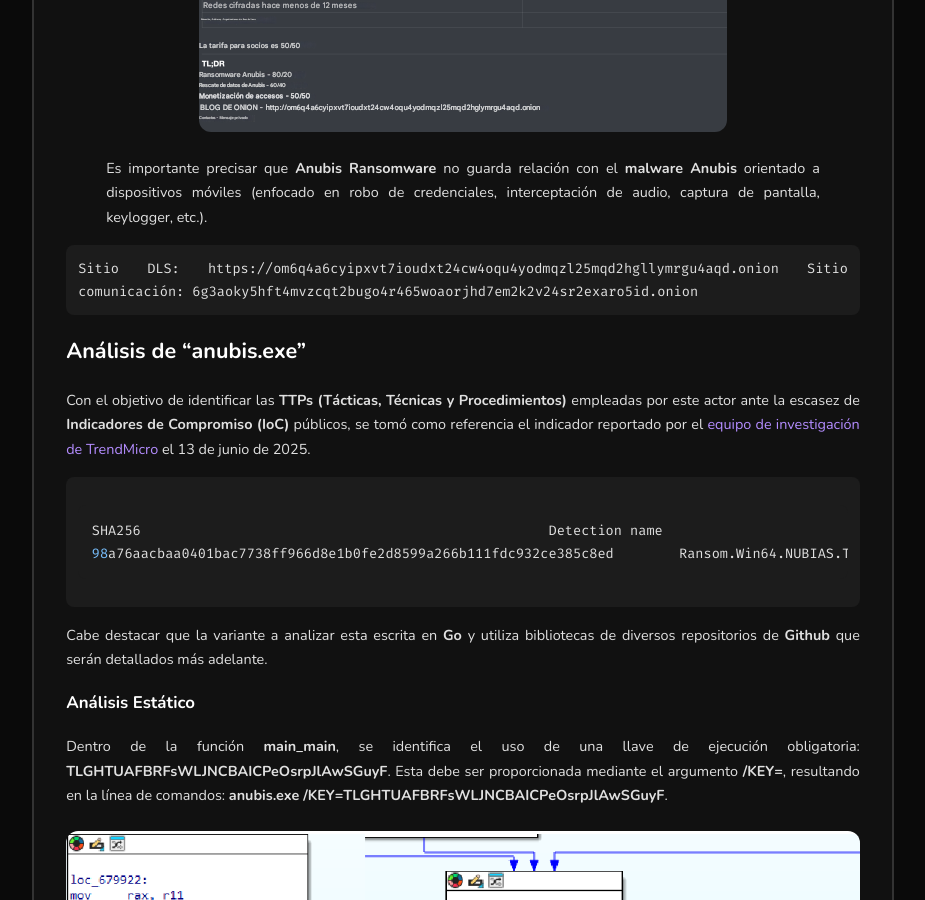
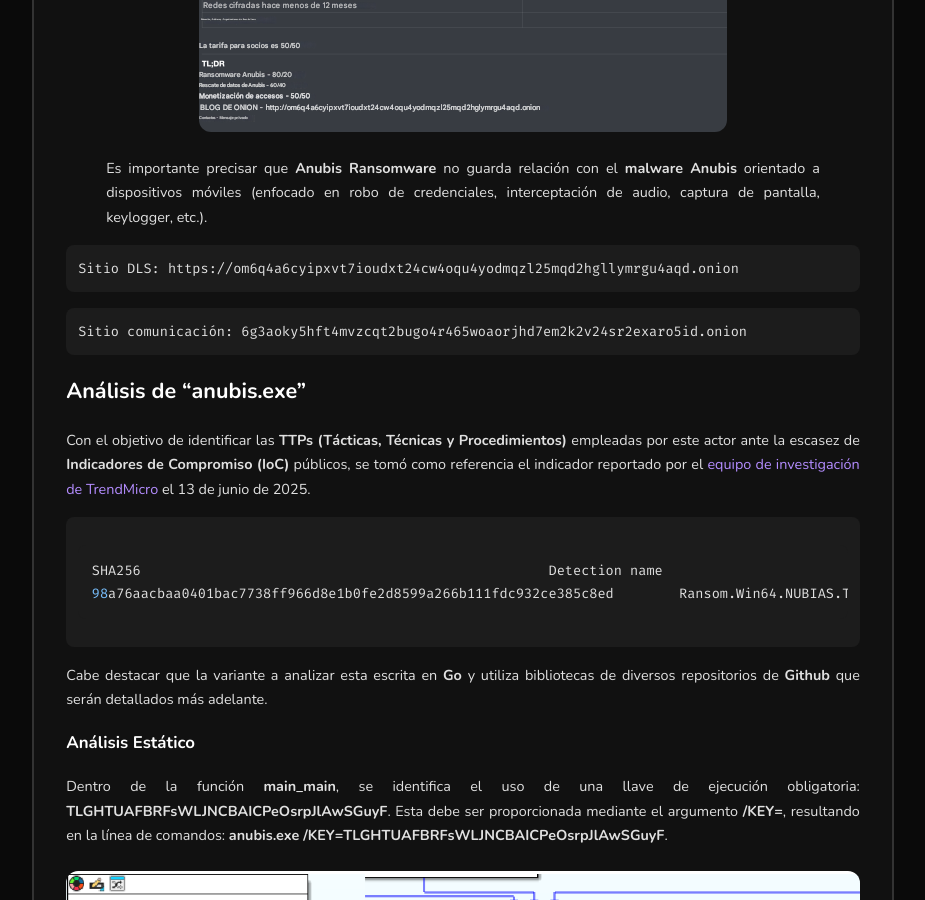
Before and after one commit to NaotaClone/naotaclone.github.io, a Jekyll site: the page built from _posts/2026-01-16-anubis-ransomware.md, in a window 1280 px wide and 900 px high, scrolled down 3872 px. Shown: the whole window, without its empty margins (177-1102 px from the left). Built offline with Jekyll 4.4.1, drawn with Linux system fonts in a browser that asks for light colours; nearby versions of some CDN libraries.

```diff
--- a/_posts/2026-01-16-anubis-ransomware.md
+++ b/_posts/2026-01-16-anubis-ransomware.md
@@ -39,8 +39,8 @@
 
 > Es importante precisar que **Anubis Ransomware** no guarda relación con el **malware Anubis** orientado a dispositivos móviles (enfocado en robo de credenciales, interceptación de audio, captura de pantalla, keylogger, etc.).
 
-`Sitio DLS: https://om6q4a6cyipxvt7ioudxt24cw4oqu4yodmqzl25mqd2hgllymrgu4aqd.onion
-Sitio comunicación: 6g3aoky5hft4mvzcqt2bugo4r465woaorjhd7em2k2v24sr2exaro5id.onion`
+`Sitio DLS: https://om6q4a6cyipxvt7ioudxt24cw4oqu4yodmqzl25mqd2hgllymrgu4aqd.onion`
+`Sitio comunicación: 6g3aoky5hft4mvzcqt2bugo4r465woaorjhd7em2k2v24sr2exaro5id.onion`
 
 ## Análisis de "anubis.exe"
 
```
